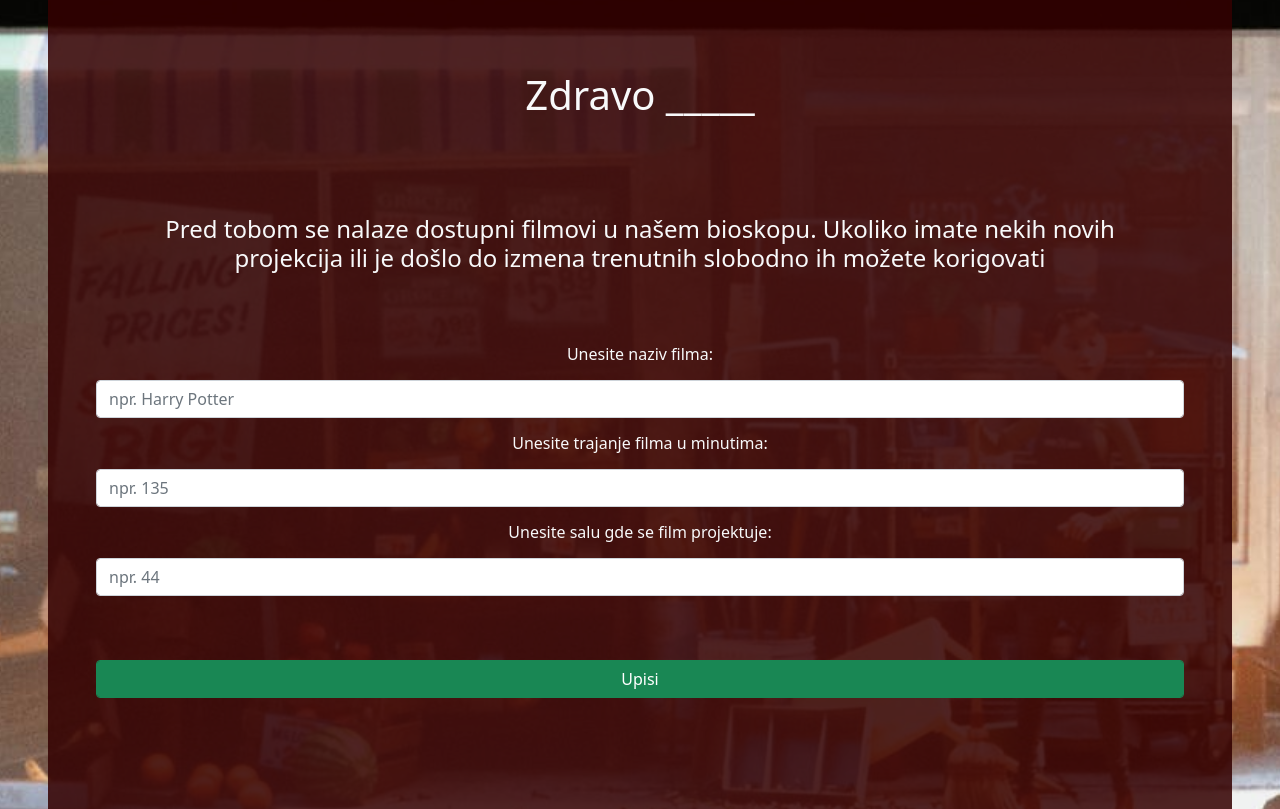
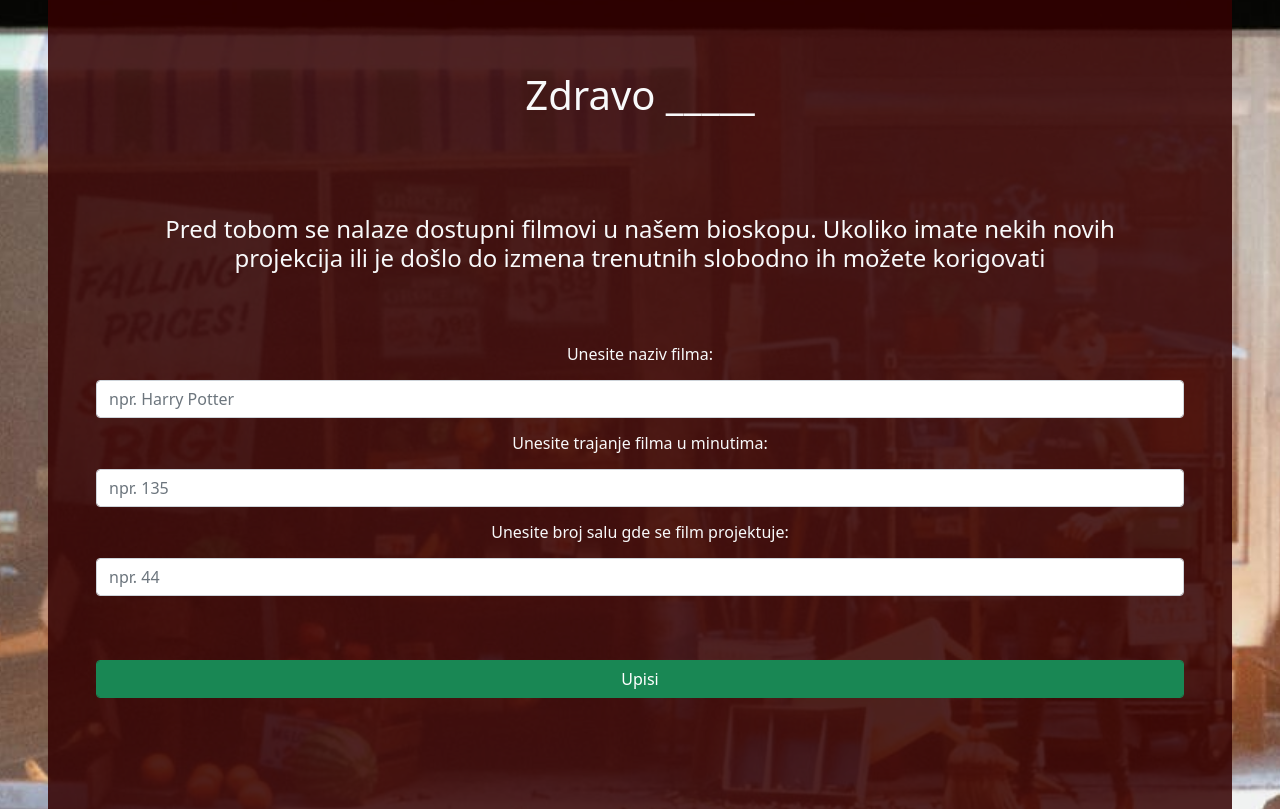
Before and after one commit to lenka-m/PHPDomaci, a PHP site: page /filmovi.php in a window 1280 px wide. Shown: the part 73-882 px from the top of the page. Run offline with PHP 8.4, Linux system fonts and the light colour scheme.

```diff
--- a/filmovi.php
+++ b/filmovi.php
@@ -25,7 +25,7 @@
             <input class="form-control my-3" type="text" id="nazivF" placeholder="npr. Harry Potter">
             <h6>Unesite trajanje filma u minutima:</h6>
             <input class="form-control my-3" type="text" id="nazivF" placeholder="npr. 135">
-            <h6>Unesite salu gde se film projektuje:</h6>
+            <h6>Unesite broj salu gde se film projektuje:</h6>
             <input class="form-control my-3" type="text" id="nazivF" placeholder="npr. 44">
             <input class="form-control my-5 btn btn-success" type="submit" value="Upisi">
         </form>
```
